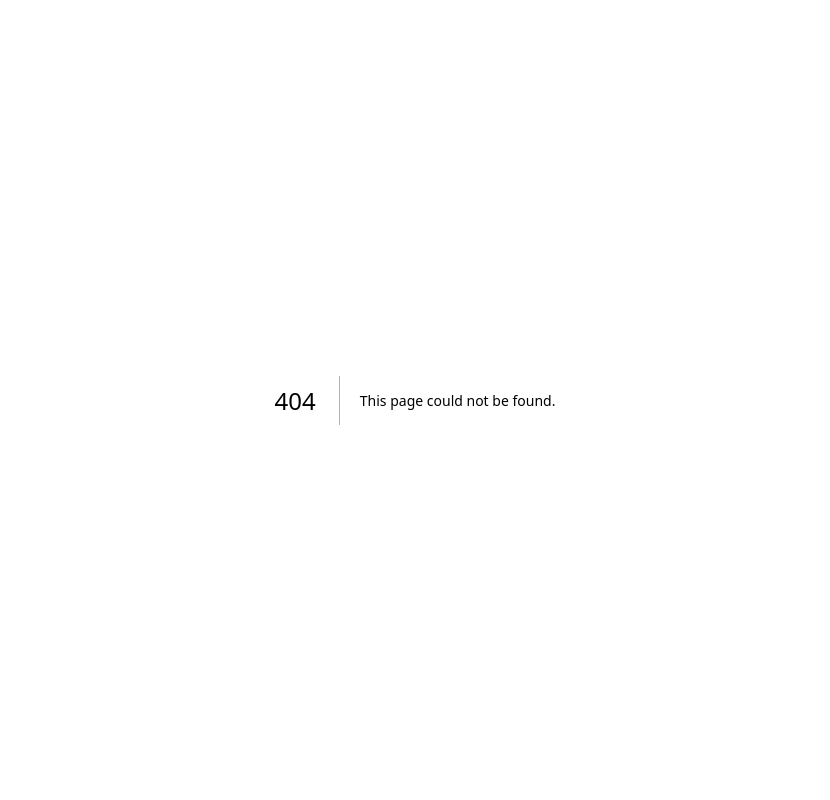
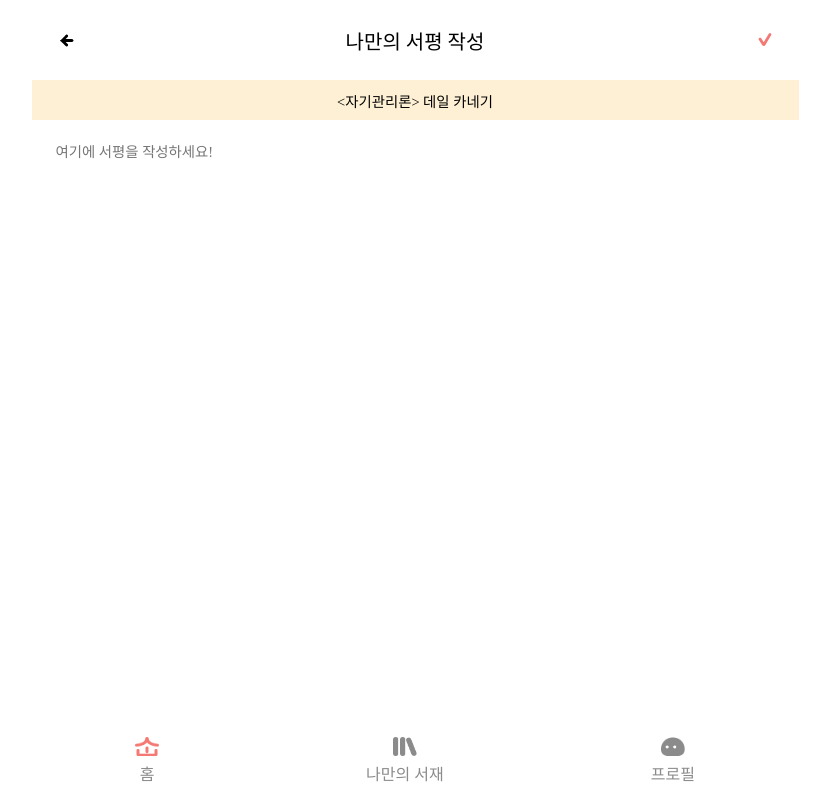
Before and after one commit to 21yuyu99/kkuckdam_frontend, a Next.js app: page /review in a window 1280 px wide. Before the commit this address had no page. Shown: the whole page, without its empty margins (225-1055 px from the left). Built offline with nearby package versions, Linux system fonts and the light colour scheme; a web font is replaced by a local one.

Commit message:
서평 작성 페이지 추가

```diff
--- /dev/null
+++ b/components/review/index.tsx
@@ -0,0 +1,29 @@
+import { ReviewTopBarContainer, Title, BookName, BookText, TextArea } from "./review.style";
+import Image from "next/image";
+import Back from '@/public/img/review/backicon.png'
+import Done from '@/public/img/review/doneicon.png'
+
+export const Review_TopBar = () => {
+    return (
+        <ReviewTopBarContainer>
+            <Image src={Back} alt="뒤로가기" width={24}/>
+            <Title>나만의 서평 작성</Title>
+            <Image src={Done} alt="완료" width={24}/>
+        </ReviewTopBarContainer>
+    )
+}
+
+export const Book_Info = () => {
+
+    return (
+        <BookName>
+            <BookText>&lt;자기관리론&gt; 데일 카네기</BookText>
+        </BookName>
+    )
+}
+
+export const Text_Area = () => {
+    return (
+        <TextArea placeholder="여기에 서평을 작성하세요!"/>
+    )
+}
--- /dev/null
+++ b/components/review/review.style.tsx
@@ -0,0 +1,40 @@
+import styled from "styled-components"
+
+export const ReviewTopBarContainer = styled.div`
+    display:flex;
+    justify-content:center;
+    align-items:center;
+    height:10%;
+    padding:3%;
+`
+
+export const Title = styled.h2`
+    font-size:1.25em;
+    width:100%;
+    font-family:Gmarket Sans;
+    text-align:center;
+    font-weight:500;
+`
+
+export const BookName = styled.div`
+    display:flex;
+    justify-content:center;
+    align-items:center;
+    height:5%;
+    background-color: #FDF0D4;
+`
+export const BookText = styled.p`
+    font-size:0.9em;
+    font-family:Gmarket Sans;
+    font-weight:500;
+`
+
+export const TextArea = styled.textarea`
+    width:100%;
+    height:77%;
+    font-size:0.9em;
+    font-weight:400;
+    font-family:Gmarket Sans;
+    padding:20px 0 0 24px;
+    border:none;
+`
--- /dev/null
+++ b/pages/review.tsx
@@ -0,0 +1,23 @@
+import { Main } from '@/styles/home.style'
+import { BottomBar } from '@/components/bottomBar'
+import { Review_TopBar, Book_Info, Text_Area } from '@/components/review'
+
+import Head from 'next/head'
+import { useEffect } from 'react'
+import { useSelector } from 'react-redux';
+
+export default function library() {
+    return (
+      <>
+        <Head>
+            <title>꾹담</title>
+        </Head>
+        <Main>
+            <Review_TopBar/>
+            <Book_Info/>
+            <Text_Area/>
+            <BottomBar/>
+        </Main>
+      </>
+    )
+  }
```
Also changed, not shown: public/img/review/backicon.png (added), public/img/review/doneicon.png (added).
